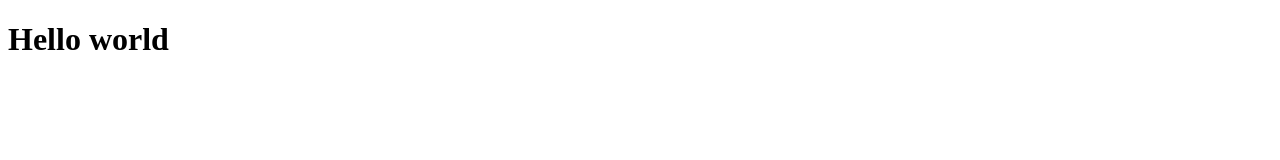
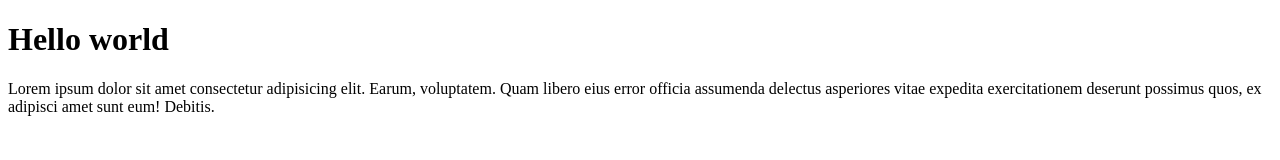
Before and after one commit to agungzxx/git-test, a plain HTML site: page index.html in a window 1280 px wide. Drawn offline with Linux system fonts and the light colour scheme.

Commit message:
Menambahkan paragraph lorem

```diff
--- a/index.html
+++ b/index.html
@@ -8,5 +8,11 @@
   </head>
   <body>
     <h1>Hello world</h1>
+    <p>
+      Lorem ipsum dolor sit amet consectetur adipisicing elit. Earum,
+      voluptatem. Quam libero eius error officia assumenda delectus asperiores
+      vitae expedita exercitationem deserunt possimus quos, ex adipisci amet
+      sunt eum! Debitis.
+    </p>
   </body>
 </html>
```
